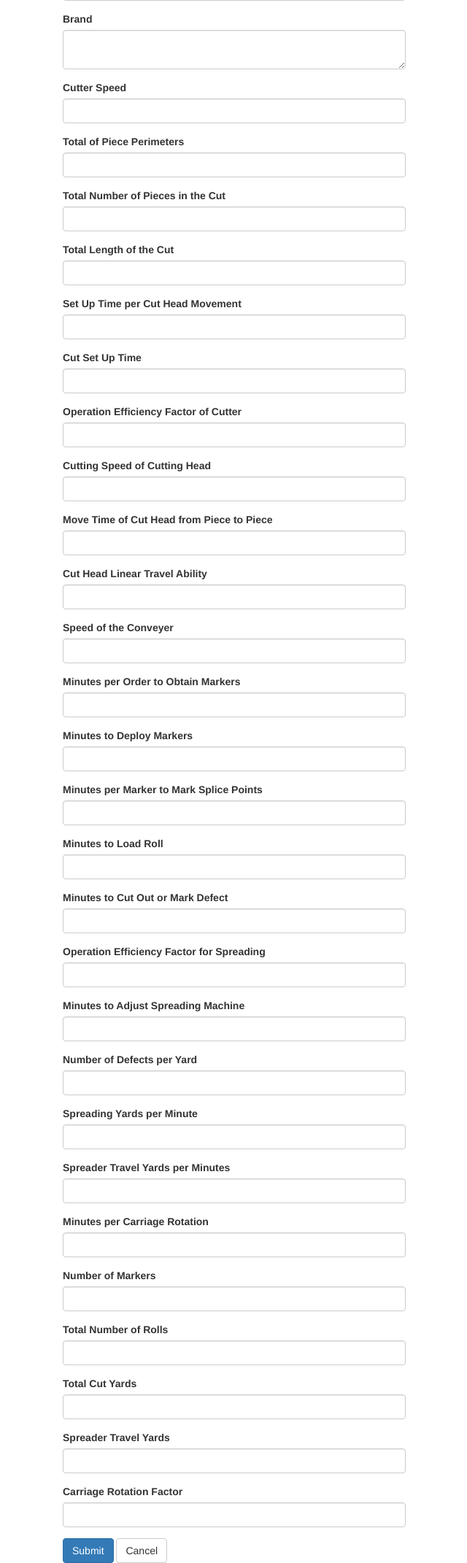
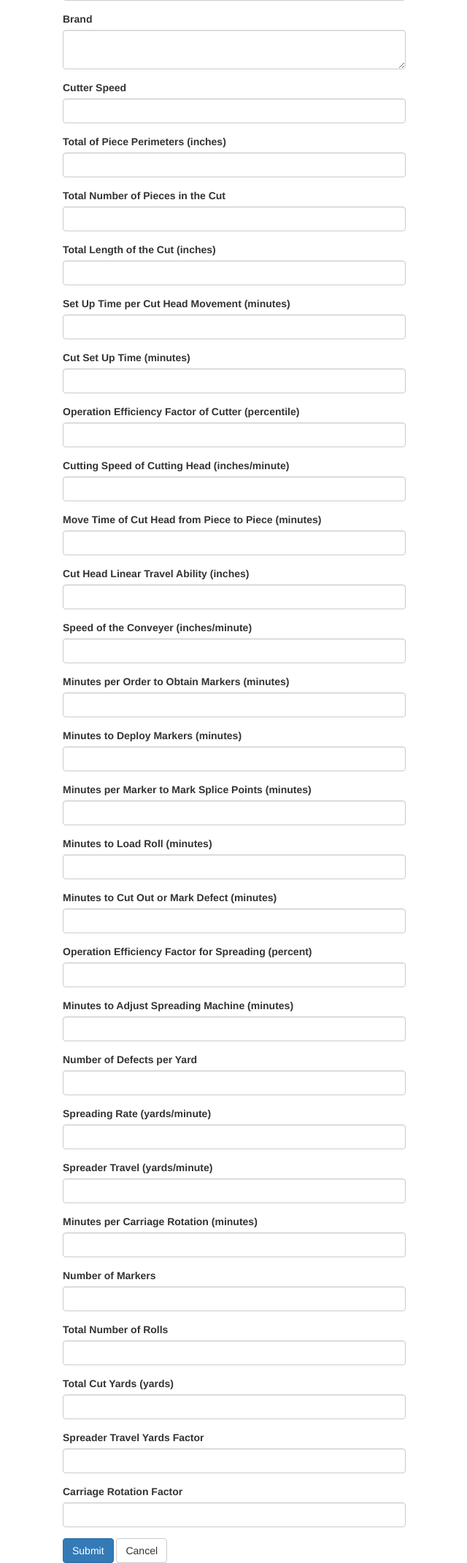
Before and after one commit to DanielToby/InterfaceCutRoom, a PHP site: page /CRUD/create.php in a window 1280 px wide. Shown: the part 201-2343 px from the top of the page at 73% size, without its empty margins (319-959 px from the left). Run offline with PHP 8.4, Linux system fonts and the light colour scheme.

Commit message:
Added units and hover text

```diff
--- a/CRUD/create.php
+++ b/CRUD/create.php
@@ -4,7 +4,7 @@ require_once "../config.php";
 
 // Define variables and initialize with empty values
 $name = $brand = $cutter_speed = $order1 = "";
-$name_err = $brand_err = $cutter_speed_err = $order1_err = "";
+$name_err = $brand_err = $cutter_speed_err = "";
 
 $TCP1 = $TCP2 = $TCL = "";
 $TCP1_err = $TCP2_err = $TCL_err = "";
@@ -68,18 +68,6 @@ if($_SERVER["REQUEST_METHOD"] == "POST"){
     } else{
         $cutter_speed = $input_cutter_speed;
     }
-
-    /*
-    $input_order1 = trim($_POST["order1"]);
-    if(empty($input_order1)){
-        $order1_err = "Please enter the order.";
-    } elseif(!ctype_digit($input_order1)){
-        $order1_err = "Please enter a positive integer value.";
-    } else{
-        $order1 = $input_order1;
-    }
-    */
-    $order1 = 0;
 
     $input_TCP1 = trim($_POST["TCP1"]);
     if(empty($input_TCP1)){
@@ -442,13 +430,12 @@ if($_SERVER["REQUEST_METHOD"] == "POST"){
 
         if($stmt = mysqli_prepare($link, $sql)){
             // Bind variables to the prepared statement as parameters
-            mysqli_stmt_bind_param($stmt, "ssssssssssssssssssssssssssssssssssssssssssssssssss", $param_name, $param_brand, $param_cutter_speed, $param_order1, $param_TCP1, $param_TCP2, $param_TCL, $param_CLTS, $param_CST, $param_COEF, $param_CS, $param_PMT, $param_CLT, $param_CV, $param_TCT, $param_CCRC, $param_MCMT, $param_NCM, $param_MCMTS, $param_MCT, $param_MPMT, $param_SCST, $param_PST, $param_MST, $param_MLR, $param_DT, $param_SOEF, $param_SSA, $param_DY, $param_SS, $param_ST, $param_CRT, $param_NM, $param_TNR, $param_TCY, $param_STF, $param_CRF, $param_MMT, $param_MNT, $param_MUT, $param_MS, $param_MT, $param_MRT, $param_MLT, $param_MCaT, $param_MDT, $param_XSST, $param_XST, $param_TST, $param_TDT);
+            mysqli_stmt_bind_param($stmt, "sssssssssssssssssssssssssssssssssssssssssssssssss", $param_name, $param_brand, $param_cutter_speed, $param_TCP1, $param_TCP2, $param_TCL, $param_CLTS, $param_CST, $param_COEF, $param_CS, $param_PMT, $param_CLT, $param_CV, $param_TCT, $param_CCRC, $param_MCMT, $param_NCM, $param_MCMTS, $param_MCT, $param_MPMT, $param_SCST, $param_PST, $param_MST, $param_MLR, $param_DT, $param_SOEF, $param_SSA, $param_DY, $param_SS, $param_ST, $param_CRT, $param_NM, $param_TNR, $param_TCY, $param_STF, $param_CRF, $param_MMT, $param_MNT, $param_MUT, $param_MS, $param_MT, $param_MRT, $param_MLT, $param_MCaT, $param_MDT, $param_XSST, $param_XST, $param_TST, $param_TDT);
 
             // Set parameters
             $param_name = $name;
             $param_brand = $brand;
             $param_cutter_speed = $cutter_speed;
-            $param_order1 = $order1;
             $param_TCP1 = $TCP1;
             $param_TCP2 = $TCP2;
             $param_TCL = $TCL;
@@ -539,154 +526,147 @@ if($_SERVER["REQUEST_METHOD"] == "POST"){
                     <p>Please fill this form and submit to add employee record to the database.</p>
                     <form action="<?php echo htmlspecialchars($_SERVER["PHP_SELF"]); ?>" method="post">
                         <div class="form-group <?php echo (!empty($name_err)) ? 'has-error' : ''; ?>">
-                            <label>Name</label>
+                            <label><span title= "What is your name?"> Name </span> </label>
                             <input type="text" name="name" class="form-control" value="<?php echo $name; ?>">
                             <span class="help-block"><?php echo $name_err;?></span>
                         </div>
                         <div class="form-group <?php echo (!empty($brand_err)) ? 'has-error' : ''; ?>">
-                            <label>Brand</label>
+                            <label><span title= "What is the name of the brand?">Brand</span></label>
                             <textarea name="brand" class="form-control"><?php echo $brand; ?></textarea>
                             <span class="help-block"><?php echo $brand_err;?></span>
                         </div>
                         <div class="form-group <?php echo (!empty($cutter_speed_err)) ? 'has-error' : ''; ?>">
-                            <label>Cutter Speed</label>
+                            <label><span title= "What is the speed of the cutter?">Cutter Speed</span></label>
                             <input type="text" name="cutter_speed" class="form-control" value="<?php echo $cutter_speed; ?>">
                             <span class="help-block"><?php echo $cutter_speed_err;?></span>
                         </div>
-                        <!-- No order form - initializes to 0.
-                        <div class="form-group <?php echo (!empty($order1_err)) ? 'has-error' : ''; ?>">
-                            <label>Order</label>
-                            <input type="text" name="order1" class="form-control" value="<?php echo $order1; ?>">
-                            <span class="help-block"><?php echo $order1_err;?></span>
-                        </div>
-                        -->
                         <div class="form-group <?php echo (!empty($TCP1_err)) ? 'has-error' : ''; ?>">
-                            <label>Total of Piece Perimeters</label>
+                            <label><span title= "When given all the perimeters of each piece, find the sum."> Total of Piece Perimeters (inches) </span></label>
                             <input type="text" name="TCP1" class="form-control" value="<?php echo $TCP1; ?>">
                             <span class="help-block"><?php echo $TCP1_err;?></span>
                         </div>
                         <div class="form-group <?php echo (!empty($TCP2_err)) ? 'has-error' : ''; ?>">
-                            <label>Total Number of Pieces in the Cut</label>
+                            <label><span title= "How many different pieces need to be cut?">Total Number of Pieces in the Cut</span></label>
                             <input type="text" name="TCP2" class="form-control" value="<?php echo $TCP2; ?>">
                             <span class="help-block"><?php echo $TCP2_err;?></span>
                         </div>
                         <div class="form-group <?php echo (!empty($TCL_err)) ? 'has-error' : ''; ?>">
-                            <label>Total Length of the Cut</label>
+                            <label><span title= "How much linear space on the table this job will take.">Total Length of the Cut (inches)</span></label>
                             <input type="text" name="TCL" class="form-control" value="<?php echo $TCL; ?>">
                             <span class="help-block"><?php echo $TCL_err;?></span>
                         </div>
                         <div class="form-group <?php echo (!empty($CLTS_err)) ? 'has-error' : ''; ?>">
-                            <label>Set Up Time per Cut Head Movement</label>
+                            <label><span title="How long will it take to set up the cut head between each movement?">Set Up Time per Cut Head Movement (minutes)</span></label>
                             <input type="text" name="CLTS" class="form-control" value="<?php echo $CLTS; ?>">
                             <span class="help-block"><?php echo $CLTS_err;?></span>
                         </div>
                         <div class="form-group <?php echo (!empty($CST_err)) ? 'has-error' : ''; ?>">
-                            <label>Cut Set Up Time</label>
+                            <label><span title= "How long will it take set up for this cut?">Cut Set Up Time (minutes)</span></label>
                             <input type="text" name="CST" class="form-control" value="<?php echo $CST; ?>">
                             <span class="help-block"><?php echo $CST_err;?></span>
                         </div>
                         <div class="form-group <?php echo (!empty($COEF_err)) ? 'has-error' : ''; ?>">
-                            <label>Operation Efficiency Factor of Cutter</label>
+                            <label><span title="What is the efficiency of the cut room operation?">Operation Efficiency Factor of Cutter (percentile)</span></label>
                             <input type="text" name="COEF" class="form-control" value="<?php echo $COEF; ?>">
                             <span class="help-block"><?php echo $COEF_err;?></span>
                         </div>
                         <div class="form-group <?php echo (!empty($CS_err)) ? 'has-error' : ''; ?>">
-                            <label>Cutting Speed of Cutting Head</label>
+                            <label><span title="How fast does the head cut?">Cutting Speed of Cutting Head (inches/minute)</span></label>
                             <input type="text" name="CS" class="form-control" value="<?php echo $CS; ?>">
                             <span class="help-block"><?php echo $CS_err;?></span>
                         </div>
                         <div class="form-group <?php echo (!empty($PMT_err)) ? 'has-error' : ''; ?>">
-                            <label>Move Time of Cut Head from Piece to Piece</label>
+                            <label><span title="How long does it take the head to move between pieces?">Move Time of Cut Head from Piece to Piece (minutes)</span></label>
                             <input type="text" name="PMT" class="form-control" value="<?php echo $PMT; ?>">
                             <span class="help-block"><?php echo $PMT_err;?></span>
                         </div>
                         <div class="form-group <?php echo (!empty($CLT_err)) ? 'has-error' : ''; ?>">
-                            <label>Cut Head Linear Travel Ability</label>
+                            <label><span title= "How far is the cut head able to move across the table?">Cut Head Linear Travel Ability (inches)</span></label>
                             <input type="text" name="CLT" class="form-control" value="<?php echo $CLT; ?>">
                             <span class="help-block"><?php echo $CLT_err;?></span>
                         </div>
                         <div class="form-group <?php echo (!empty($CV_err)) ? 'has-error' : ''; ?>">
-                            <label>Speed of the Conveyer</label>
+                            <label><span title="How fast does the cutter move?">Speed of the Conveyer (inches/minute)</span></label>
                             <input type="text" name="CV" class="form-control" value="<?php echo $CV; ?>">
                             <span class="help-block"><?php echo $CV_err;?></span>
                         </div>
                         <div class="form-group <?php echo (!empty($SCST_err)) ? 'has-error' : ''; ?>">
-                            <label>Minutes per Order to Obtain Markers</label>
+                            <label><span title="How long will it take to find the specific markers and review the cutting specifications?">Minutes per Order to Obtain Markers (minutes)</span></label>
                             <input type="text" name="SCST" class="form-control" value="<?php echo $SCST; ?>">
                             <span class="help-block"><?php echo $SCST_err;?></span>
                         </div>
                         <div class="form-group <?php echo (!empty($PST_err)) ? 'has-error' : ''; ?>">
-                            <label>Minutes to Deploy Markers</label>
+                            <label><span title="How long will it take to place the markers?">Minutes to Deploy Markers (minutes)</span></label>
                             <input type="text" name="PST" class="form-control" value="<?php echo $PST; ?>">
                             <span class="help-block"><?php echo $PST_err;?></span>
                         </div>
                         <div class="form-group <?php echo (!empty($MST_err)) ? 'has-error' : ''; ?>">
-                            <label>Minutes per Marker to Mark Splice Points</label>
+                            <label><span title="For each marker, how long will it take to mark that point?">Minutes per Marker to Mark Splice Points (minutes)</span></label>
                             <input type="text" name="MST" class="form-control" value="<?php echo $MST; ?>">
                             <span class="help-block"><?php echo $MST_err;?></span>
                         </div>
                         <div class="form-group <?php echo (!empty($MLR_err)) ? 'has-error' : ''; ?>">
-                            <label>Minutes to Load Roll</label>
+                            <label><span title="How long does it take to load the fabric?">Minutes to Load Roll (minutes)</span></label>
                             <input type="text" name="MLR" class="form-control" value="<?php echo $MLR; ?>">
                             <span class="help-block"><?php echo $MLR_err;?></span>
                         </div>
                         <div class="form-group <?php echo (!empty($DT_err)) ? 'has-error' : ''; ?>">
-                            <label>Minutes to Cut Out or Mark Defect</label>
+                            <label><span title="How long will it take to remove the defects?">Minutes to Cut Out or Mark Defect (minutes)</span></label>
                             <input type="text" name="DT" class="form-control" value="<?php echo $DT; ?>">
                             <span class="help-block"><?php echo $DT_err;?></span>
                         </div>
                         <div class="form-group <?php echo (!empty($SOEF_err)) ? 'has-error' : ''; ?>">
-                            <label>Operation Efficiency Factor for Spreading</label>
+                            <label><span title="How efficient is the cut room at spreading?">Operation Efficiency Factor for Spreading (percent)</span></label>
                             <input type="text" name="SOEF" class="form-control" value="<?php echo $SOEF; ?>">
                             <span class="help-block"><?php echo $SOEF_err;?></span>
                         </div>
                         <div class="form-group <?php echo (!empty($SSA_err)) ? 'has-error' : ''; ?>">
-                            <label>Minutes to Adjust Spreading Machine</label>
+                            <label><span title="How long will it take to prepare the spreading machine?">Minutes to Adjust Spreading Machine (minutes)</span></label>
                             <input type="text" name="SSA" class="form-control" value="<?php echo $SSA; ?>">
                             <span class="help-block"><?php echo $SSA_err;?></span>
                         </div>
                         <div class="form-group <?php echo (!empty($DY_err)) ? 'has-error' : ''; ?>">
-                            <label>Number of Defects per Yard</label>
+                            <label><span title= "For each yard of fabric, how many defects?">Number of Defects per Yard</span></label>
                             <input type="text" name="DY" class="form-control" value="<?php echo $DY; ?>">
                             <span class="help-block"><?php echo $DY_err;?></span>
                         </div>
                         <div class="form-group <?php echo (!empty($SS_err)) ? 'has-error' : ''; ?>">
-                            <label>Spreading Yards per Minute</label>
+                            <label><span title= "How fast can the machine spread?">Spreading Rate (yards/minute)</span></label>
                             <input type="text" name="SS" class="form-control" value="<?php echo $SS; ?>">
                             <span class="help-block"><?php echo $SS_err;?></span>
                         </div>
                         <div class="form-group <?php echo (!empty($ST_err)) ? 'has-error' : ''; ?>">
-                            <label>Spreader Travel Yards per Minutes</label>
+                            <label><span title= "How fast does the spreader travel?">Spreader Travel (yards/minute)</span></label>
                             <input type="text" name="ST" class="form-control" value="<?php echo $ST; ?>">
                             <span class="help-block"><?php echo $ST_err;?></span>
                         </div>
                         <div class="form-group <?php echo (!empty($CRT_err)) ? 'has-error' : ''; ?>">
-                            <label>Minutes per Carriage Rotation</label>
+                            <label><span title= "How long does it take for one rotation of the spreader?">Minutes per Carriage Rotation (minutes)</span></label>
                             <input type="text" name="CRT" class="form-control" value="<?php echo $CRT; ?>">
                             <span class="help-block"><?php echo $CRT_err;?></span>
                         </div>
                         <div class="form-group <?php echo (!empty($NM_err)) ? 'has-error' : ''; ?>">
-                            <label>Number of Markers</label>
+                            <label><span title="How many different markers need to be placed on the fabric?">Number of Markers</span></label>
                             <input type="text" name="NM" class="form-control" value="<?php echo $NM; ?>">
                             <span class="help-block"><?php echo $NM_err;?></span>
                         </div>
                         <div class="form-group <?php echo (!empty($TNR_err)) ? 'has-error' : ''; ?>">
-                            <label>Total Number of Rolls</label>
+                            <label><span title="How many rolls need to be placed on the spreader?">Total Number of Rolls</span></label>
                             <input type="text" name="TNR" class="form-control" value="<?php echo $TNR; ?>">
                             <span class="help-block"><?php echo $TNR_err;?></span>
                         </div>
                         <div class="form-group <?php echo (!empty($TCY_err)) ? 'has-error' : ''; ?>">
-                            <label>Total Cut Yards</label>
+                            <label><span title="How long is the total length of the spread?">Total Cut Yards (yards)</span></label>
                             <input type="text" name="TCY" class="form-control" value="<?php echo $TCY; ?>">
                             <span class="help-block"><?php echo $TCY_err;?></span>
                         </div>
                         <div class="form-group <?php echo (!empty($STF_err)) ? 'has-error' : ''; ?>">
-                            <label>Spreader Travel Yards</label>
+                            <label><span title="Put 0 if face to face and face up, 1 if face up and one directional.">Spreader Travel Yards Factor</span></label>
                             <input type="text" name="STF" class="form-control" value="<?php echo $STF; ?>">
                             <span class="help-block"><?php echo $STF_err;?></span>
                         </div>
                         <div class="form-group <?php echo (!empty($CRF_err)) ? 'has-error' : ''; ?>">
-                            <label>Carriage Rotation Factor</label>
+                            <label><span title= "Put 0 if face to face and face up, total cut yards/ total cut length if face up.">Carriage Rotation Factor</span></label>
                             <input type="text" name="CRF" class="form-control" value="<?php echo $CRF; ?>">
                             <span class="help-block"><?php echo $CRF_err;?></span>
                         </div>
```
